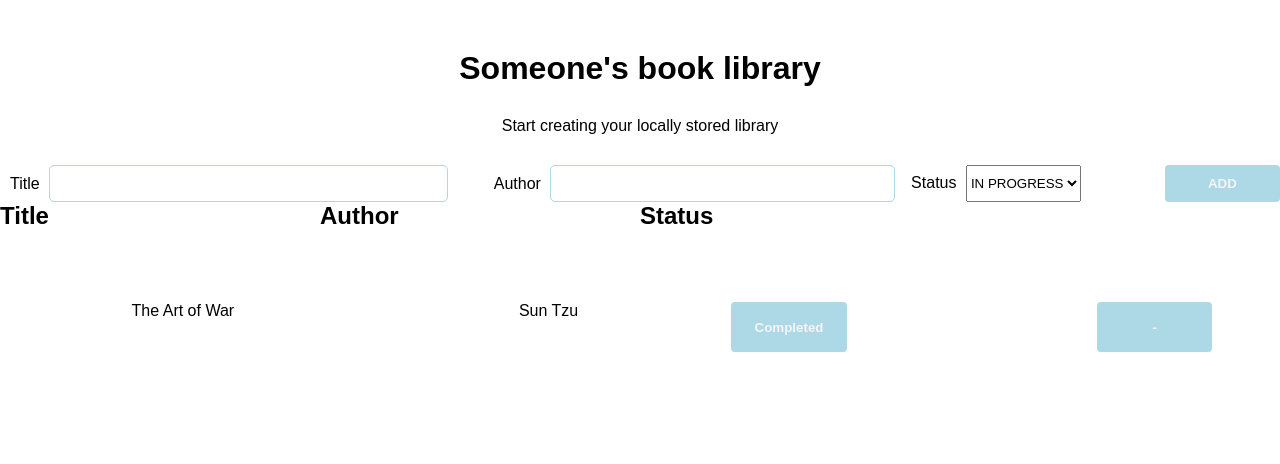
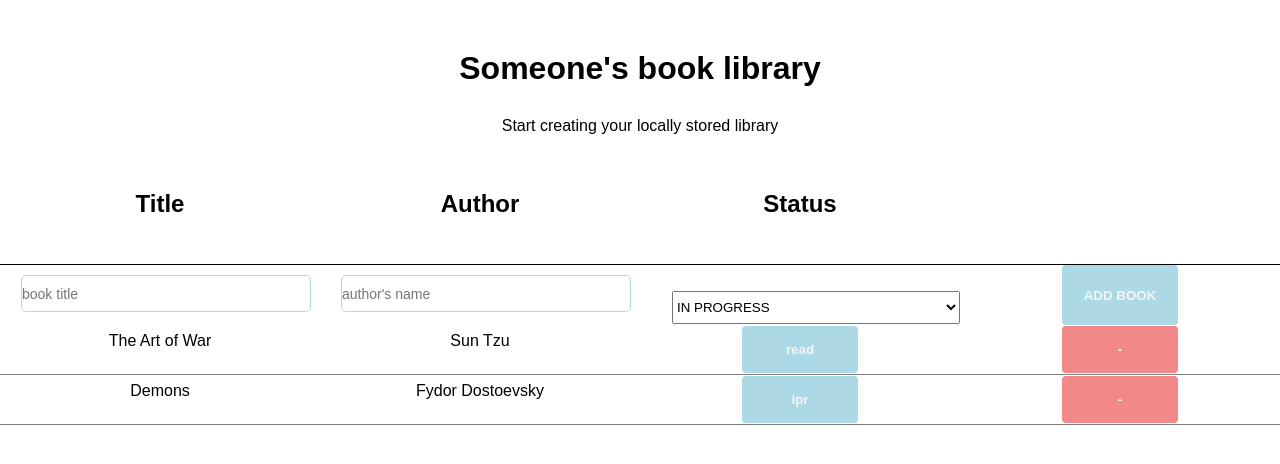
Before and after one commit to unrulypeach/library, a plain HTML site: page index.html in a window 1280 px wide. Drawn offline with Linux system fonts and the light colour scheme; a web font is replaced by a local one.

Commit message:
made a function that creates a book, and another that adds it to the screen

```diff
--- a/index.html
+++ b/index.html
@@ -15,48 +15,41 @@
 <body>
   <h1>Someone's book library</h1>
   <p>Start creating your locally stored library</p>
-  <form class="input-area">
 
-    <div class="items" id="one">
-      <label for="title">Title</label>
-      <input type="text" name="title" id="title">
-    </div>
-
-    <div class="items" id="two">
-      <label for="author">Author</label>
-      <input type="text" name="author" id="author">
-    </div>
-
-    <div class="items" id="three">
-      <label for="status">Status</label>
-      <select type="select" name="status" id="status">
-        <option value="ipr" selected>IN PROGRESS</option>
-        <option value="read">COMPLETED</option>
-        <option value="not-read">NOT-READ</option>
-      </select>
-    </div>
-
-    <button>ADD</button>
-  </form>
 
   <div id="bookshelf">
     <div id="bookshelf-header">
       <h2>Title</h2>
       <h2>Author</h2>
       <h2>Status</h2>
+      <div></div>
     </div>
 
-    <div class="book">
-      <p>The Art of War</p>
-      <p>Sun Tzu</p>
-      <button>Completed</button>
-      <button>-</button>
+    <div class="input-area">
+
+      <div class="items text-inp" id="one">
+        <!-- <label for="title" class="opaque">Title</label> -->
+        <input type="text" class="text-in" name="title" id="title" placeholder="book title">
+      </div>
+
+      <div class="items text-inp" id="two">
+        <!-- <label for="author" class="opaque">Author</label> -->
+        <input type="text" class="text-in" name="author" id="author" placeholder="author's name">
+      </div>
+
+      <div class="items" id="three">
+        <select type="select" name="progress" id="progress">
+          <option value="ipr" selected>IN PROGRESS</option>
+          <option value="read">COMPLETED</option>
+          <option value="not-read">NOT-READ</option>
+        </select>
+      </div>
+
+      <button id="add-book">ADD BOOK</button>
+
     </div>
 
-    <div class="book">
 
-    </div>
-  </div>
-
+  <script src="script.js"></script>
 </body>
 </html>
--- a/script.js
+++ b/script.js
@@ -0,0 +1,91 @@
+let myLibrary = [];
+const exists = document.getElementsByClassName('book')
+//add book button
+const addBook = document.getElementById('add-book')
+addBook.addEventListener("click", addBookToLibrary);
+
+
+// object - book template
+function Book(title, author, progress) {
+  this.title = title
+  this.author = author
+  this.progress = progress
+}
+
+//load two example books
+const bookOne = new Book('The Art of War', 'Sun Tzu', 'read')
+const bookTwo = new Book('Demons', 'Fydor Dostoevsky', 'ipr')
+addBooks(bookOne)
+addBooks(bookTwo)
+
+function addBooks(item) {
+  myLibrary.push(item);
+  displayLibrary(myLibrary.at(-1))
+}
+
+//when ADD button is pressed
+function addBookToLibrary() {
+  const addTitle = document.getElementById('title').value
+  const addAuthor = document.getElementById('author').value
+  const getProgress = document.getElementById('progress').value
+  const book = new Book(addTitle, addAuthor, getProgress);
+
+  //if the exact some book is not in library add it
+  for (const item in myLibrary) {
+    if (myLibrary[item].title == book.title && myLibrary[item].author == book.author) {
+      myLibrary[item].progress = book.progress
+      alert('The book already exists. The progress has been updated.')
+      return
+    }
+  }
+
+  addBooks(book)
+}
+//display a book: x = book object
+function displayLibrary(x) {
+    const newDiv = document.createElement("div")
+    const jsTitle = x.title.replace(/\s+/g, '')
+    const result = jsTitle.toLowerCase() + x.author.replace(/\s+/g, '')
+    newDiv.classList.add('book')
+    newDiv.setAttribute('id', result)
+
+    const titleP = document.createElement("p")
+    titleP.textContent = x.title;
+    newDiv.append(titleP)
+
+    const authorP = document.createElement("p")
+    authorP.textContent = x.author;
+    newDiv.append(authorP)
+
+    const progressP = document.createElement("button")
+    progressP.classList.add("progress")
+    progressP.textContent = x.progress;
+    newDiv.append(progressP)
+
+    const removeBut = document.createElement("button")
+    removeBut.classList.add("remove-but")
+    removeBut.textContent = '-'
+    removeBut.addEventListener("click", function(e){
+      const getTitle = this.parentNode.childNodes[0].innerHTML
+      const getAuthor = this.parentNode.childNodes[1].innerHTML
+
+      removeBookFromLibrary(getTitle)
+    })
+    newDiv.append(removeBut)
+
+    const bookshelf = document.getElementById("bookshelf")
+    bookshelf.appendChild(newDiv)
+}
+
+//remove a book from [] and screen
+function removeBookFromLibrary(bkTitle) {
+  //find index number
+  let position = myLibrary.map(object => object.title).indexOf(bkTitle)
+  //rm from screen
+
+  //from array
+
+
+}
+
+//change
--- a/style.css
+++ b/style.css
@@ -15,18 +15,26 @@ h1{
 }
 
 .input-area {
-  display: flex;
-  justify-content: space-evenly;
+  display: grid;
+  grid-template-columns: repeat(4, 1fr);
+
+  justify-items: center;
 }
 
 .items {
-  flex: 1 1 auto
+  width: 100%;
 }
 
-label {
-  padding-left: 10px;
-  padding-right: 5px;
+
+.opaque {
+  position: absolute;
+
+  opacity: 0.3;
+
+  padding-top: 18px;
+  padding-left: 25px;
 }
+
 
 input {
   border-radius: 5px;
@@ -34,26 +42,20 @@ input {
 
   height: 2.5em;
   font-size: 14px;
+
+  width: 90%;
+
+  margin-left: 21px;
+  margin-top: 10px;
 }
 
-#one {
-  flex-grow: 3;
-}
-
-#title {
-  width: 82%;
-}
-
-#two {
-  flex-grow: 2;
-}
-
-#author {
-  width: 82%;
-}
 
 select{
-  height: 100%;
+  width: 90%;
+  height: 2.5em;
+
+  margin-left: 10%;
+  margin-top: 8%;
 }
 
 option{
@@ -69,18 +71,48 @@ button {
   color: whitesmoke;
 }
 
+button:hover {
+  background-color: rgb(122, 199, 224);
+}
+
 #bookshelf {
   display: grid;
-  grid-template-rows: 100px 50px;
+  grid-template-rows: 100px 60px 50px;
   grid-auto-rows: 50px;
 }
 
 #bookshelf-header {
   display: grid;
   grid-template-columns: repeat(4, 1fr);
+
+  border-bottom: 1px solid black;
+  justify-items: center;
+
+  padding-top: 25px;
 }
 
 .book {
   display: grid;
-  grid-template-columns: repeat(3, 2fr) 1fr;
+  grid-template-columns: repeat(4, 1fr);
+
+  border-bottom: 1px solid grey;
+  justify-items: center;
 }
+
+.book>p {
+  padding-top: 7px;
+}
+
+.book>button{
+  height: 85%;
+  margin-top: 1px;
+}
+
+.remove-but{
+  background-color: rgba(235, 70, 70, 0.637);
+}
+
+.remove-but:hover{
+  font-size: 28px;
+  background-color: rgba(235, 70, 70);
+}
```
